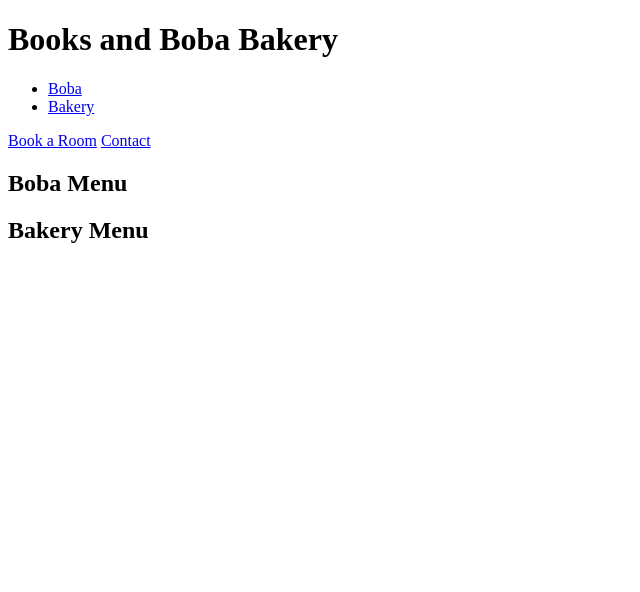
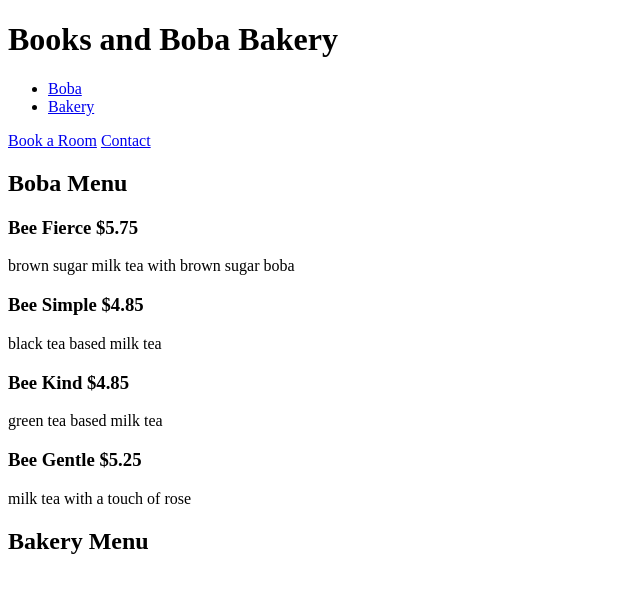
Before and after one commit to Lilian-UXR/Books-and-Boba-Bakery-Website, a plain HTML site: page index.html in a window 1280 px wide. Shown: the whole page, without its empty margins (0-640 px from the left). Drawn offline with Linux system fonts and the light colour scheme.

Commit message:
Adding in boba menu items onto html file
adding in boba menu items and descriptions into html

```diff
--- a/index.html
+++ b/index.html
@@ -16,6 +16,14 @@
         <a class="navigation" href="#">Contact</a>
     </nav>
     <h2 id="Boba">Boba Menu</h2>
+        <h3>Bee Fierce $5.75</h3>
+            <p>brown sugar milk tea with brown sugar boba</p>
+        <h3>Bee Simple $4.85</h3>
+            <p>black tea based milk tea</p>
+        <h3>Bee Kind $4.85</h3>
+            <p>green tea based milk tea</p>
+        <h3>Bee Gentle $5.25</h3>
+            <p>milk tea with a touch of rose</p>
     <h2 id="Bakery">Bakery Menu</h2>
 </body>
 </html>
```
